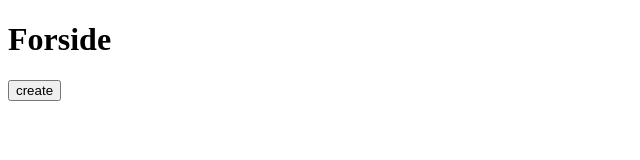
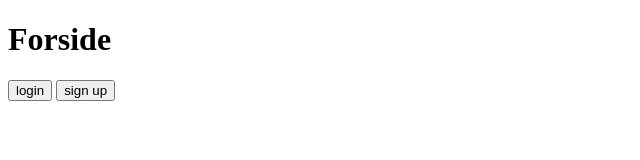
Before and after one commit to sameer041101/prog-eksamen, a plain HTML site: page login metode/login.html in a window 1280 px wide. Shown: the whole page, without its empty margins (0-640 px from the left). Drawn offline with Linux system fonts and the light colour scheme.

Commit message:
lavede en login og sign up knap

```diff
--- a/login metode/login.html
+++ b/login metode/login.html
@@ -13,7 +13,10 @@
 <body>
     <span>
         <h1>Forside</h1>
-        <button>create</button>
+        <button>login</button>
+        <button>sign up</button>
+
+
 
     </span>
 
```
